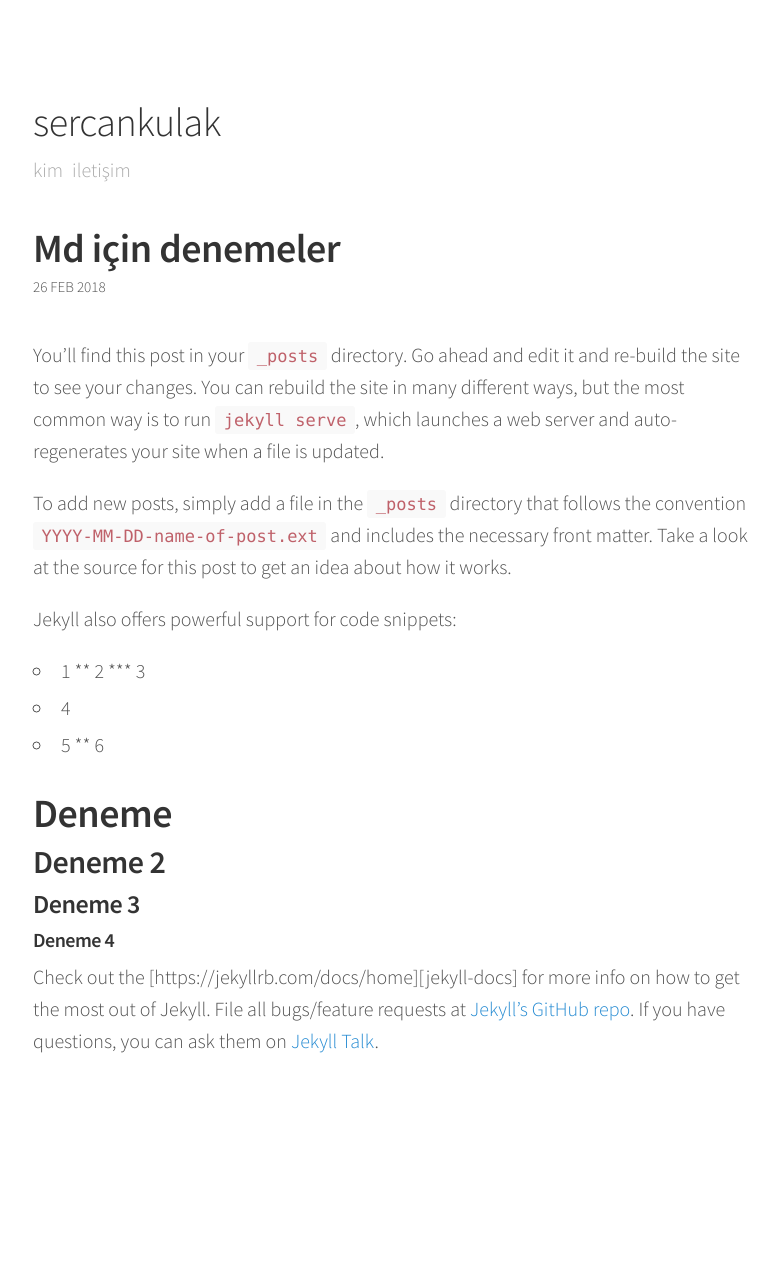
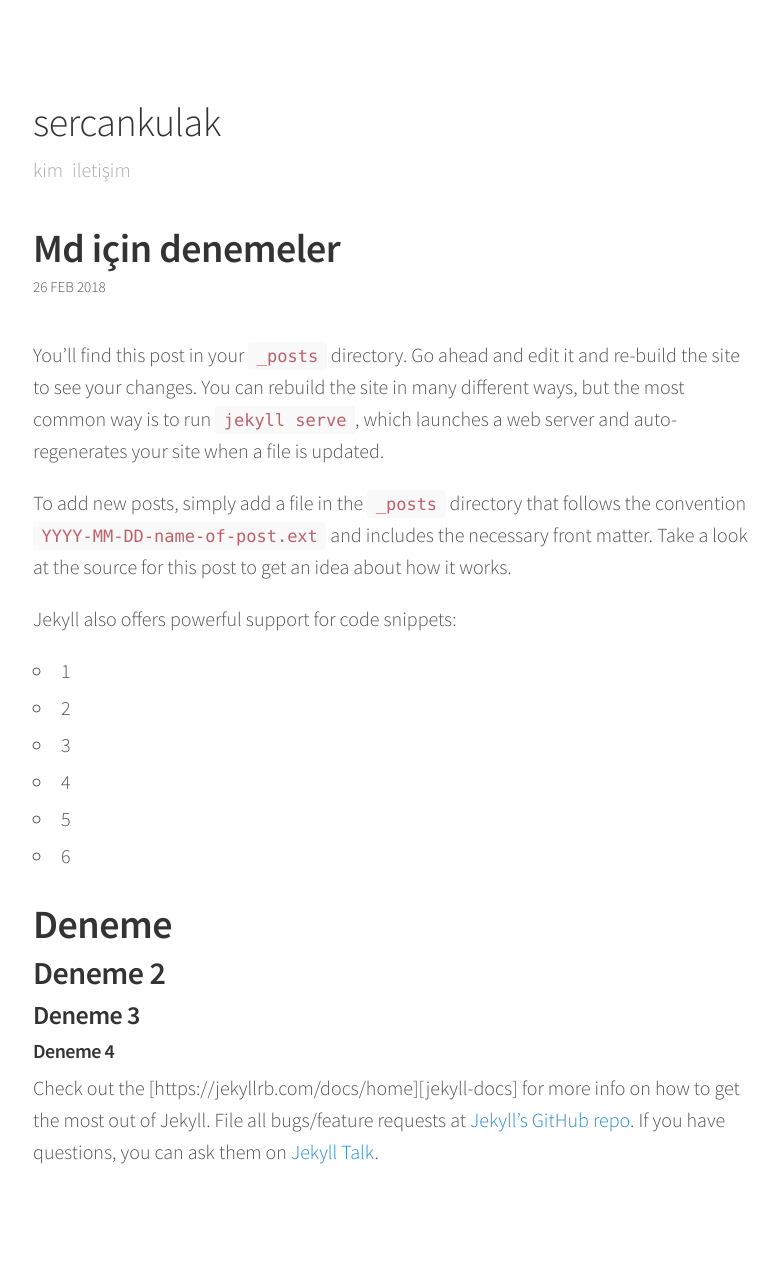
Before and after one commit to obsk498/sercankulak.github.io, a Jekyll site: the page built from _posts/2018-02-25-deneme.markdown, in a window 1280 px wide. Shown: the whole page, without its empty margins (247-1025 px from the left). Built offline with Jekyll 4.4.1, drawn with Linux system fonts in a browser that asks for light colours; comment, search, counter and statistics services are not loaded; before the commit the page ends 1177 px from its top, so only the background shows below that.

```diff
--- a/_posts/2018-02-25-deneme.markdown
+++ b/_posts/2018-02-25-deneme.markdown
@@ -11,11 +11,11 @@ To add new posts, simply add a file in the `_posts` directory that follows the c
 Jekyll also offers powerful support for code snippets:
 
 * 1
-** 2
-*** 3
+ * 2
+  * 3
 * 4
-* 5
-** 6
+ * 5
+ * 6
 
 # Deneme
 
```
